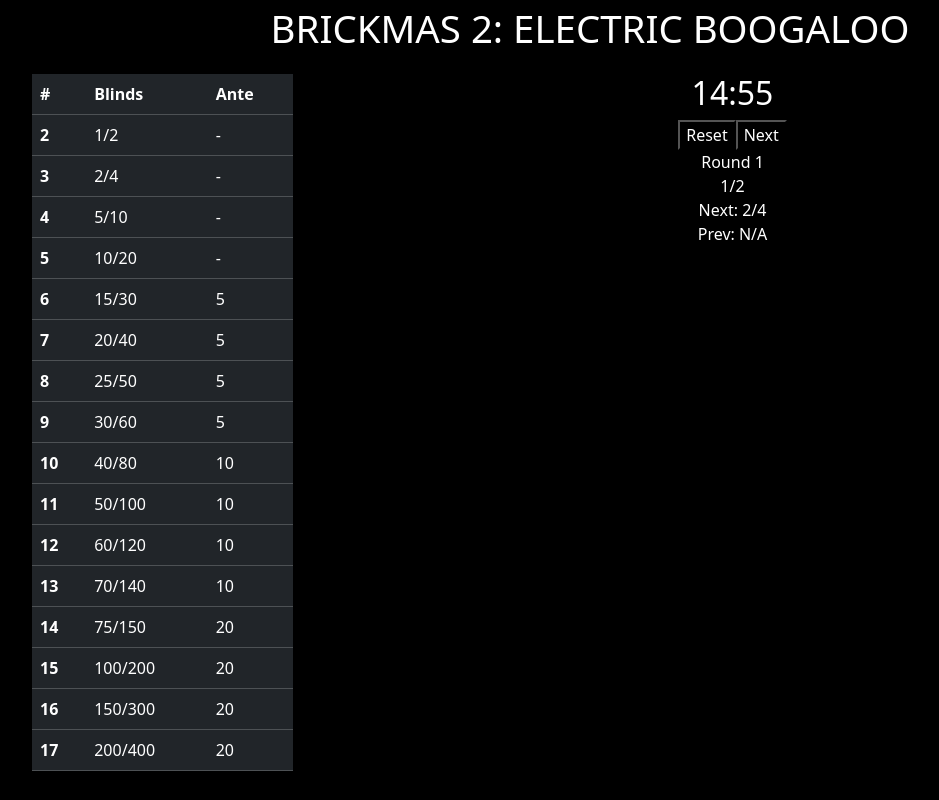
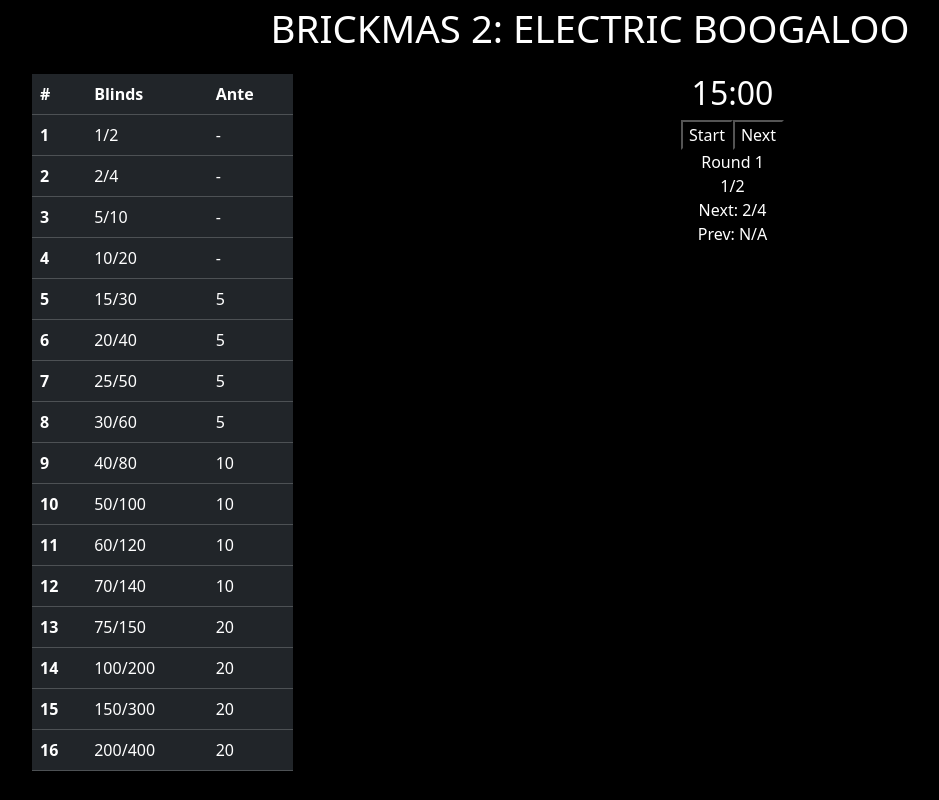
Before and after one commit to QLambkin/PokerClock, a React (Create React App) app: page / in a window 1280 px wide. Shown: the whole page, without its empty margins (50-989 px from the left). Built offline with nearby package versions, Linux system fonts and the light colour scheme.

Commit message:
Use .map() for structure table

```diff
--- a/src/App.js
+++ b/src/App.js
@@ -24,12 +24,7 @@ function App() {
 
 export default App;
 
-// Live clock
-// Display Round
-// Blinds and ante
-// Tournament structure
 // Progress bar for each round
 // Button that starts and stops the round
-// Ability to jump to any round
 // Prize Pool
 // Payouts for first second and third
--- a/src/Components/Clock/Clock.jsx
+++ b/src/Components/Clock/Clock.jsx
@@ -1,13 +1,14 @@
 import React from "react";
-import { useState, useRef, useEffect } from "react";
+import { useState, useRef } from "react";
 import "./Clock.scss";
 import roundsData from "../../Rounds.json";
 
 function Clock() {
   const Ref = useRef(null);
 
-  const [timer, setTimer] = useState("00:00");
+  const [timer, setTimer] = useState("15:00");
   const [round, setRound] = useState(1);
+  const [isRunning, setIsRunning] = useState(false);
 
   const getTimeRemaining = (e) => {
     const total = Date.parse(e) - Date.parse(new Date());
@@ -21,6 +22,7 @@ function Clock() {
   };
 
   const startTimer = (e) => {
+    setIsRunning(true);
     let { total, minutes, seconds } = getTimeRemaining(e);
     if (total >= 0) {
       setTimer(
@@ -29,6 +31,10 @@ function Clock() {
           (seconds > 9 ? seconds : "0" + seconds)
       );
     }
+  };
+
+  const pauseTimer = (e) => {
+    setIsRunning(false);
   };
 
   const clearTimer = (e) => {
@@ -44,21 +50,21 @@ function Clock() {
     Ref.current = id;
   };
 
-  const getDeadTime = () => {
+  const getDeadTime = (time) => {
     let deadline = new Date();
 
     // Adjust if adding more time
-    deadline.setSeconds(deadline.getSeconds() + 900);
+    deadline.setSeconds(deadline.getSeconds() + time);
     return deadline;
   };
 
-  useEffect(() => {
-    clearTimer(getDeadTime());
-    // eslint-disable-next-line react-hooks/exhaustive-deps
-  }, []);
+  // useEffect(() => {
+  //   clearTimer(getDeadTime());
+  //   // eslint-disable-next-line react-hooks/exhaustive-deps
+  // }, []);
 
   const onClickReset = () => {
-    clearTimer(getDeadTime());
+    clearTimer(getDeadTime(900));
   };
 
   const nextRound = () => {
@@ -75,9 +81,13 @@ function Clock() {
     <div style={{ textAlign: "center", margin: "auto" }}>
       <h2>{timer}</h2>
       {round > 1 && <button onClick={prevRound}>Prev</button>}
-      {/* <button onClick={startTimer}>Start</button> */}
-      <button onClick={onClickReset}>Reset</button>
-      {/* <button onClick={pauseTimer}>Pause</button> */}
+
+      {!isRunning ? (
+        <button onClick={onClickReset}>Start</button>
+      ) : (
+        <button onClick={pauseTimer}>Pause</button>
+      )}
+
       {round < 16 && <button onClick={nextRound}>Next</button>}
       <div className="blinds">
         <div className="round-name">{roundsData.rounds[round - 1].name}</div>
--- a/src/Components/Structure/Structure.jsx
+++ b/src/Components/Structure/Structure.jsx
@@ -16,7 +16,7 @@ function Structure() {
         {roundsData.rounds.map((round, index) => {
           return (
             <tr key={index}>
-              <th scope="row">{index + 2}</th>
+              <th scope="row">{index + 1}</th>
               <td>{round.blinds}</td>
               <td>{round.ante}</td>
             </tr>
```
